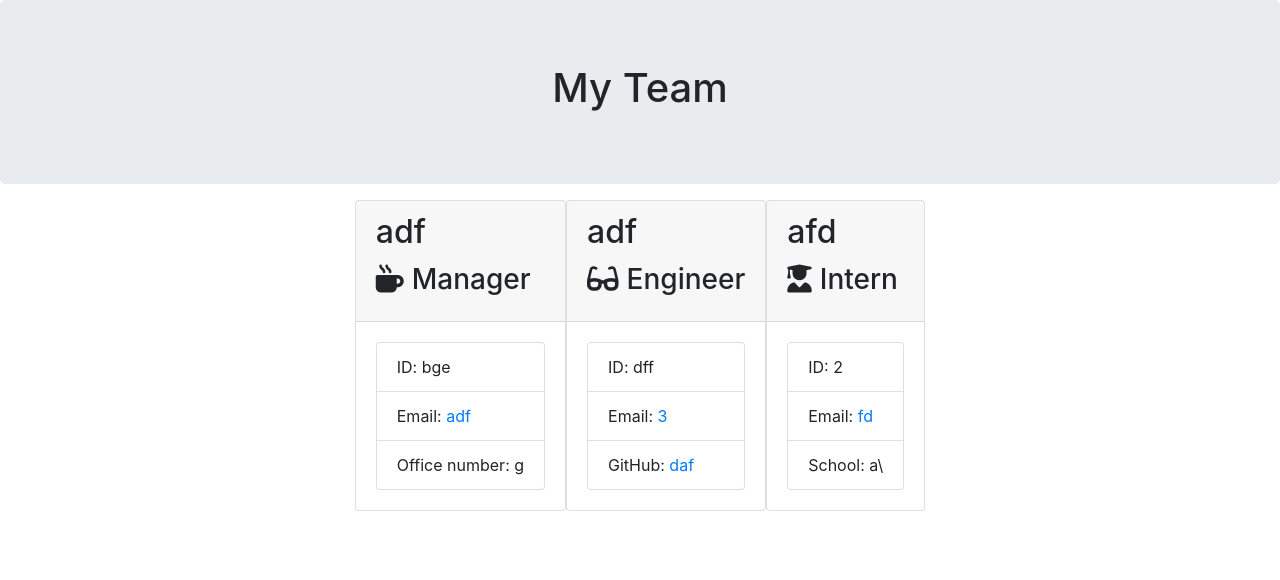
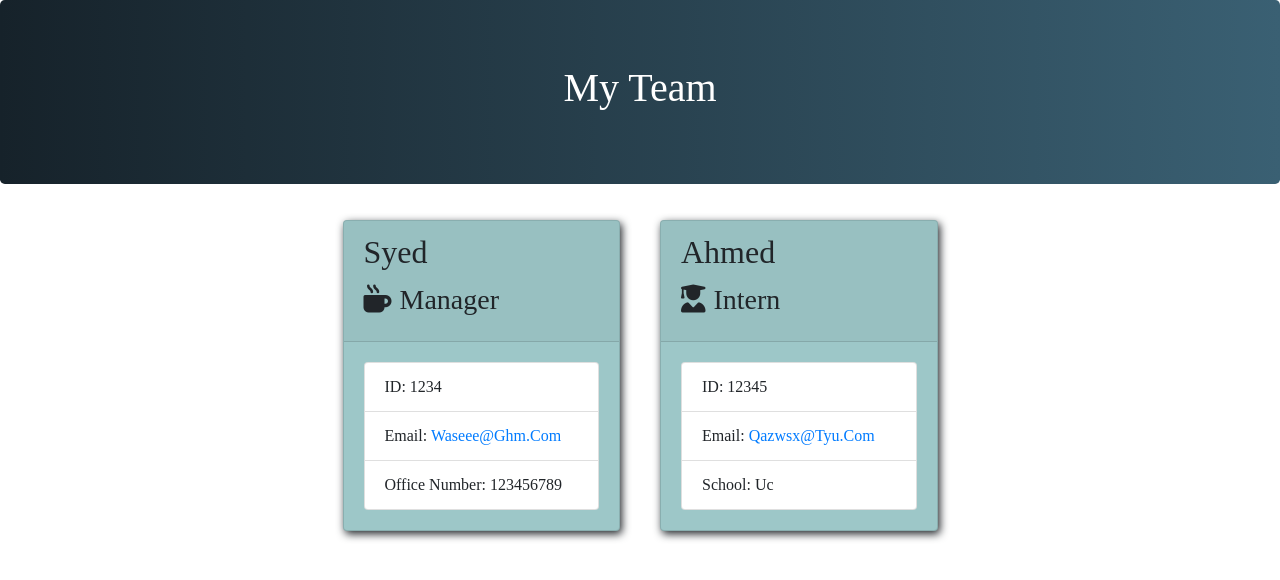
Before and after one commit to syeddilawar/Employee-summary, a website: page Develop/index.html in a window 1280 px wide. Drawn offline with nearby package versions, Linux system fonts and the light colour scheme.

Commit message:
final push with video

```diff
--- a/Develop/app.js
+++ b/Develop/app.js
@@ -101,9 +101,12 @@ inquirer
               internYes();
             } else {
               const htmlResult = htmlRenderer(employees);
-              fs.writeFileSync("finished.html", htmlResult, "utf-8");
+              fs.writeFileSync("index.html", htmlResult, "utf-8");
             }
           });
+      } else {
+        const htmlResult = htmlRenderer(employees);
+        fs.writeFileSync("index.html", htmlResult, "utf-8");
       }
     };
 
--- a/Develop/index.html
+++ b/Develop/index.html
@@ -1,17 +1,14 @@
 <!DOCTYPE html>
 <html lang="en">
+
 <head>
     <meta charset="UTF-8" />
     <meta name="viewport" content="width=device-width, initial-scale=1.0" />
     <meta http-equiv="X-UA-Compatible" content="ie=edge" />
     <title>My Team</title>
-    <link
-      rel="stylesheet"
-      href="https://stackpath.bootstrapcdn.com/bootstrap/4.3.1/css/bootstrap.min.css"
-      integrity="sha384-ggOyR0iXCbMQv3Xipma34MD+dH/1fQ784/j6cY/iJTQUOhcWr7x9JvoRxT2MZw1T"
-      crossorigin="anonymous"
-    />
-    <link rel="stylesheet" href="style.css" />
+    <link rel="stylesheet" href="https://stackpath.bootstrapcdn.com/bootstrap/4.3.1/css/bootstrap.min.css"
+        integrity="sha384-ggOyR0iXCbMQv3Xipma34MD+dH/1fQ784/j6cY/iJTQUOhcWr7x9JvoRxT2MZw1T" crossorigin="anonymous">
+    <link rel="stylesheet" href="style.css">
     <script src="https://kit.fontawesome.com/c502137733.js"></script>
 </head>
 
@@ -28,63 +25,34 @@
             <div class="team-area col-12 d-flex justify-content-center">
                 <div class="card employee-card">
     <div class="card-header">
-              <h2 class="card-title">adf</h2>
-              <h3 class="card-title">
-                <i class="fas fa-mug-hot mr-2"></i>Manager
-              </h3>
+        <h2 class="card-title">syed</h2>
+        <h3 class="card-title"><i class="fas fa-mug-hot mr-2"></i>Manager</h3>
     </div>
     <div class="card-body">
         <ul class="list-group">
-                <li class="list-group-item">ID: bge</li>
-                <li class="list-group-item">
-                  Email: <a href="mailto:adf">adf</a>
-                </li>
-                <li class="list-group-item">Office number: g</li>
+            <li class="list-group-item">ID: 1234</li>
+            <li class="list-group-item">Email: <a href="mailto:waseee@ghm.com">waseee@ghm.com</a></li>
+            <li class="list-group-item">Office number: 123456789</li>
         </ul>
     </div>
 </div>
 <div class="card employee-card">
     <div class="card-header">
-              <h2 class="card-title">adf</h2>
-              <h3 class="card-title">
-                <i class="fas fa-glasses mr-2"></i>Engineer
-              </h3>
+        <h2 class="card-title">ahmed</h2>
+        <h3 class="card-title"><i class="fas fa-user-graduate mr-2"></i>Intern</h3>
     </div>
     <div class="card-body">
         <ul class="list-group">
-                <li class="list-group-item">ID: dff</li>
-                <li class="list-group-item">Email: <a href="mailto:3">3</a></li>
-                <li class="list-group-item">
-                  GitHub:
-                  <a
-                    href="https://github.com/daf"
-                    target="_blank"
-                    rel="noopener noreferrer"
-                    >daf</a
-                  >
-                </li>
+            <li class="list-group-item">ID: 12345</li>
+            <li class="list-group-item">Email: <a href="mailto:qazwsx@tyu.com">qazwsx@tyu.com</a></li>
+            <li class="list-group-item">School: uc</li>
         </ul>
     </div>
 </div>
-          <div class="card employee-card">
-            <div class="card-header">
-              <h2 class="card-title">afd</h2>
-              <h3 class="card-title">
-                <i class="fas fa-user-graduate mr-2"></i>Intern
-              </h3>
-            </div>
-            <div class="card-body">
-              <ul class="list-group">
-                <li class="list-group-item">ID: 2</li>
-                <li class="list-group-item">
-                  Email: <a href="mailto:fd">fd</a>
-                </li>
-                <li class="list-group-item">School: a\</li>
-              </ul>
-            </div>
-          </div>
+
             </div>
         </div>
     </div>
 </body>
+
 </html>
--- /dev/null
+++ b/Develop/style.css
@@ -0,0 +1,21 @@
+.team-heading {
+  background: linear-gradient(to right, #16222a, #3a6073);
+  color: white;
+  font-family: "Playfair Display", serif;
+}
+
+.heading {
+  font-size: 60px;
+}
+
+.employee-card {
+  background-color: #9dc7c8;
+  font-family: "Playfair Display", serif;
+  margin: 20px 20px;
+  width: 25%;
+  text-transform: capitalize;
+  box-shadow: 2px 3px 9px 0px;
+}
+.team-area {
+  flex-wrap: wrap;
+}
```
Also changed, not shown: 2 other files. Lines whose indentation alone changed are shown as unchanged.
